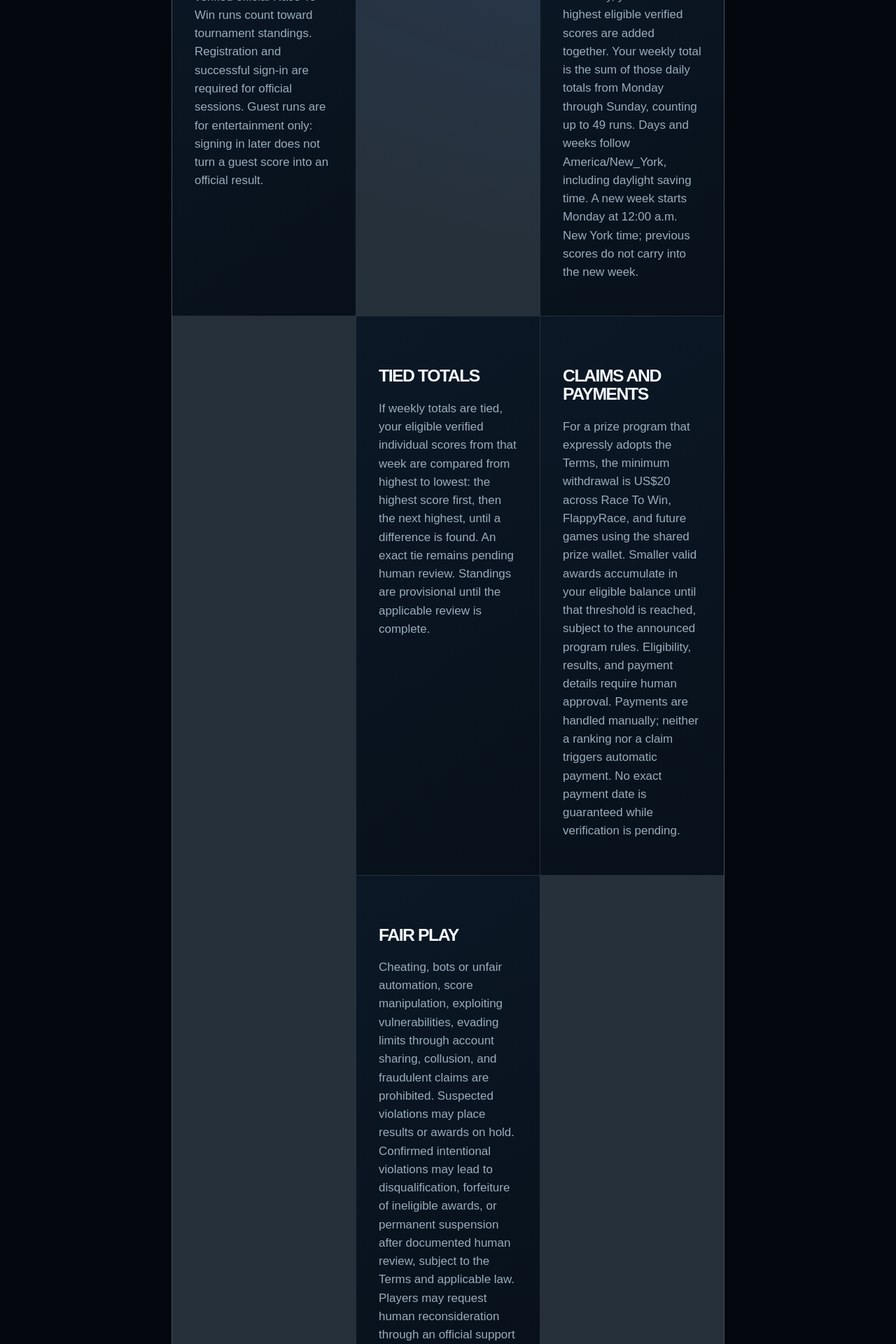
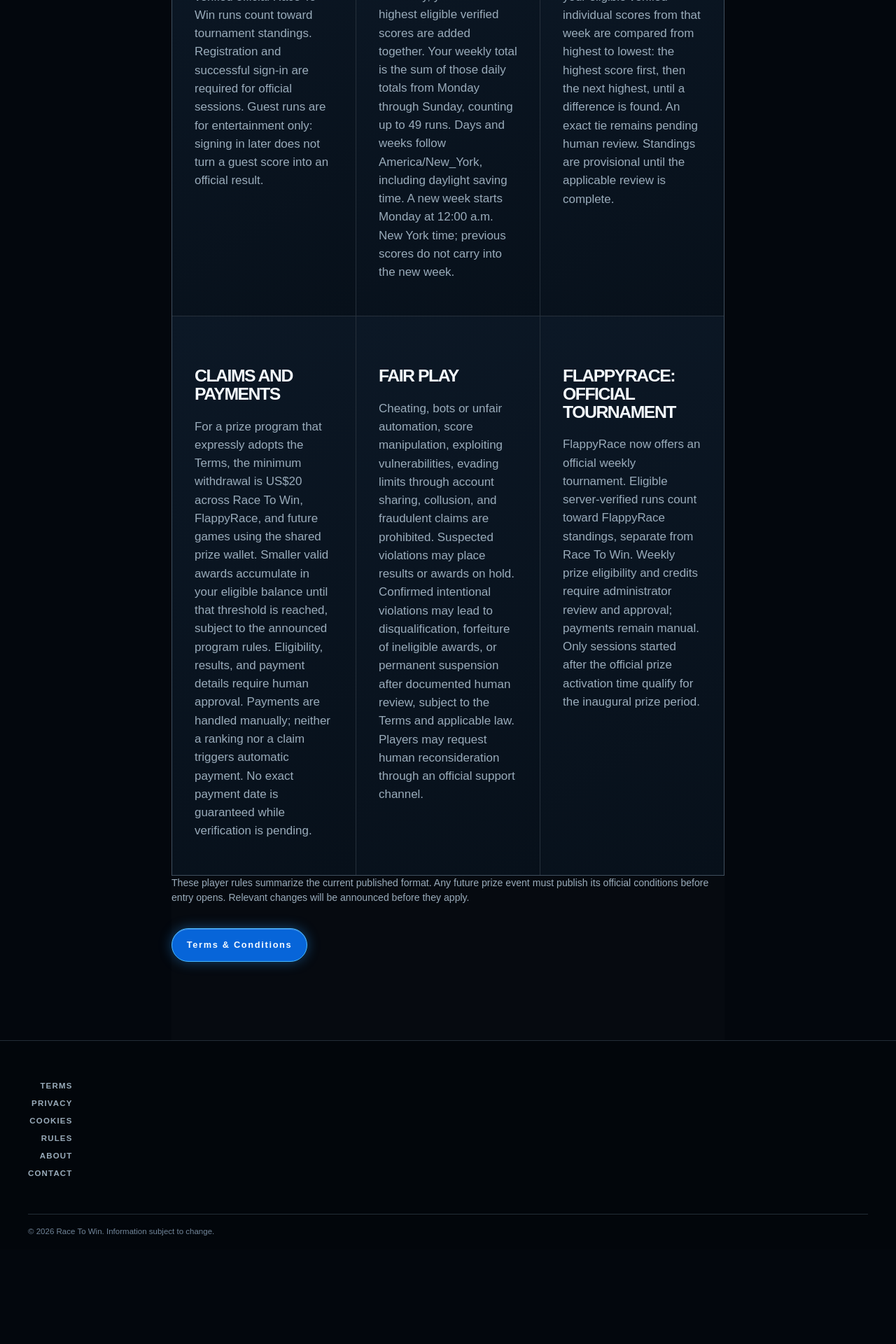
Before and after one commit to dkny-ops/race2win.app, a Next.js app: page /rules in a window 1280 px wide. Shown: the part 860-2780 px from the top of the page at 70% size. After the commit the page ends 2645 px from the top, so only its background shows below. Built offline with nearby package versions, Linux system fonts and the light colour scheme; no server answers; grey boxes are pictures that could not be loaded.

Commit message:
Restore readable Rules cards by removing ads from the rules grid

```diff
--- a/app/rules/page.tsx
+++ b/app/rules/page.tsx
@@ -1,4 +1,3 @@
-import { AdsterraGameBanners } from "@/components/marketing/adsterra-game-banners";
 import type { Metadata } from "next";
 import Link from "next/link";
 
@@ -15,12 +14,10 @@ export default function RulesPage() {
           <h2>Official play</h2>
           <p>Only eligible, server-verified official Race To Win runs count toward tournament standings. Registration and successful sign-in are required for official sessions. Guest runs are for entertainment only: signing in later does not turn a guest score into an official result.</p>
         </article>
-        <AdsterraGameBanners className="adsterra-inline-section-ad" />
         <article>
           <h2>Weekly scoring</h2>
           <p>Each day, your seven highest eligible verified scores are added together. Your weekly total is the sum of those daily totals from Monday through Sunday, counting up to 49 runs. Days and weeks follow America/New_York, including daylight saving time. A new week starts Monday at 12:00 a.m. New York time; previous scores do not carry into the new week.</p>
         </article>
-        <AdsterraGameBanners className="adsterra-inline-section-ad" />
         <article>
           <h2>Tied totals</h2>
           <p>If weekly totals are tied, your eligible verified individual scores from that week are compared from highest to lowest: the highest score first, then the next highest, until a difference is found. An exact tie remains pending human review. Standings are provisional until the applicable review is complete.</p>
@@ -29,12 +26,10 @@ export default function RulesPage() {
           <h2>Claims and payments</h2>
           <p>For a prize program that expressly adopts the Terms, the minimum withdrawal is US$20 across Race To Win, FlappyRace, and future games using the shared prize wallet. Smaller valid awards accumulate in your eligible balance until that threshold is reached, subject to the announced program rules. Eligibility, results, and payment details require human approval. Payments are handled manually; neither a ranking nor a claim triggers automatic payment. No exact payment date is guaranteed while verification is pending.</p>
         </article>
-        <AdsterraGameBanners className="adsterra-inline-section-ad" />
         <article>
           <h2>Fair play</h2>
           <p>Cheating, bots or unfair automation, score manipulation, exploiting vulnerabilities, evading limits through account sharing, collusion, and fraudulent claims are prohibited. Suspected violations may place results or awards on hold. Confirmed intentional violations may lead to disqualification, forfeiture of ineligible awards, or permanent suspension after documented human review, subject to the Terms and applicable law. Players may request human reconsideration through an official support channel.</p>
         </article>
-        <AdsterraGameBanners className="adsterra-inline-section-ad" />
         <article>
           <h2>FlappyRace: official tournament</h2>
           <p>FlappyRace now offers an official weekly tournament. Eligible server-verified runs count toward FlappyRace standings, separate from Race To Win. Weekly prize eligibility and credits require administrator review and approval; payments remain manual. Only sessions started after the official prize activation time qualify for the inaugural prize period.</p>
```
